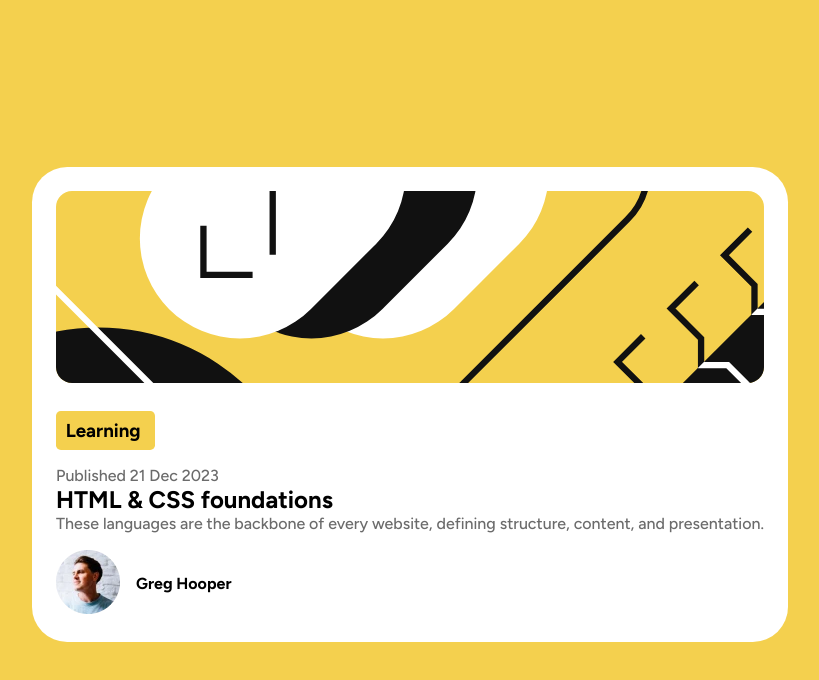
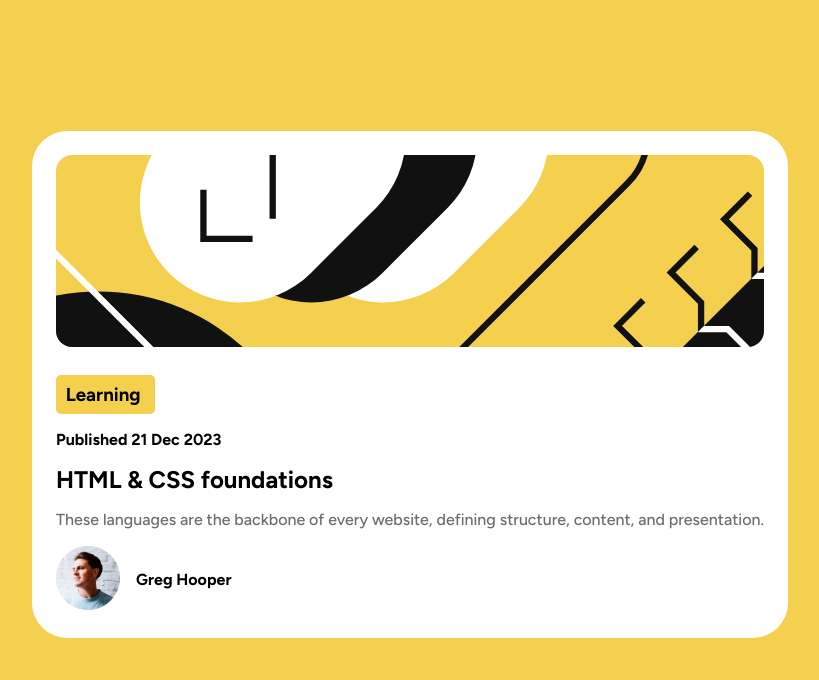
Before and after one commit to Nwaugojohnson/Frontend-Mentor-Blog-Preview-Card, a plain HTML site: page index.html in a window 1280 px wide. Shown: the whole page, without its empty margins (230-1049 px from the left). Drawn offline with Linux system fonts and the light colour scheme.

Commit message:
changes made

```diff
--- a/index.html
+++ b/index.html
@@ -38,7 +38,7 @@
       </div>
       <div class="content">
         <h3>Learning</h3>
-        <p>Published 21 Dec 2023</p>
+        <h5>Published 21 Dec 2023</h5>
         <h2>HTML & CSS foundations</h2>
         <p>These languages are the backbone of every website, defining structure, content, and presentation.</p>
 
--- a/style.css
+++ b/style.css
@@ -18,12 +18,12 @@
   font-style: normal;
 }
 
-main {
+body {
   background-color: var(--color-background);
   display: flex;
   justify-content: center;
   align-items: center;
-  min-height: 95vh;
+  min-height: 90vh;
   padding: 1.5rem;
 }
 
@@ -34,9 +34,9 @@ main {
 }
 
 .img > img {
-    height: 24vh;
-    object-fit: cover;
-    margin-bottom: 1.5rem;
+  height: 24vh;
+  object-fit: cover;
+  margin-bottom: 1.5rem;
 }
 
 .img img {
@@ -52,9 +52,18 @@ main {
   margin-bottom: 1rem;
 }
 
+.content h5 {
+  margin-bottom: 1rem;
+  font-size: 1rem;
+}
+
+.content h2 {
+  margin-bottom: 1rem;
+}
+
 .content p {
-    font-size: 1rem;
-    color: var(--color-text-gray-500);
+  font-size: 1rem;
+  color: var(--color-text-gray-500);
 }
 
 .sub-content {
```
